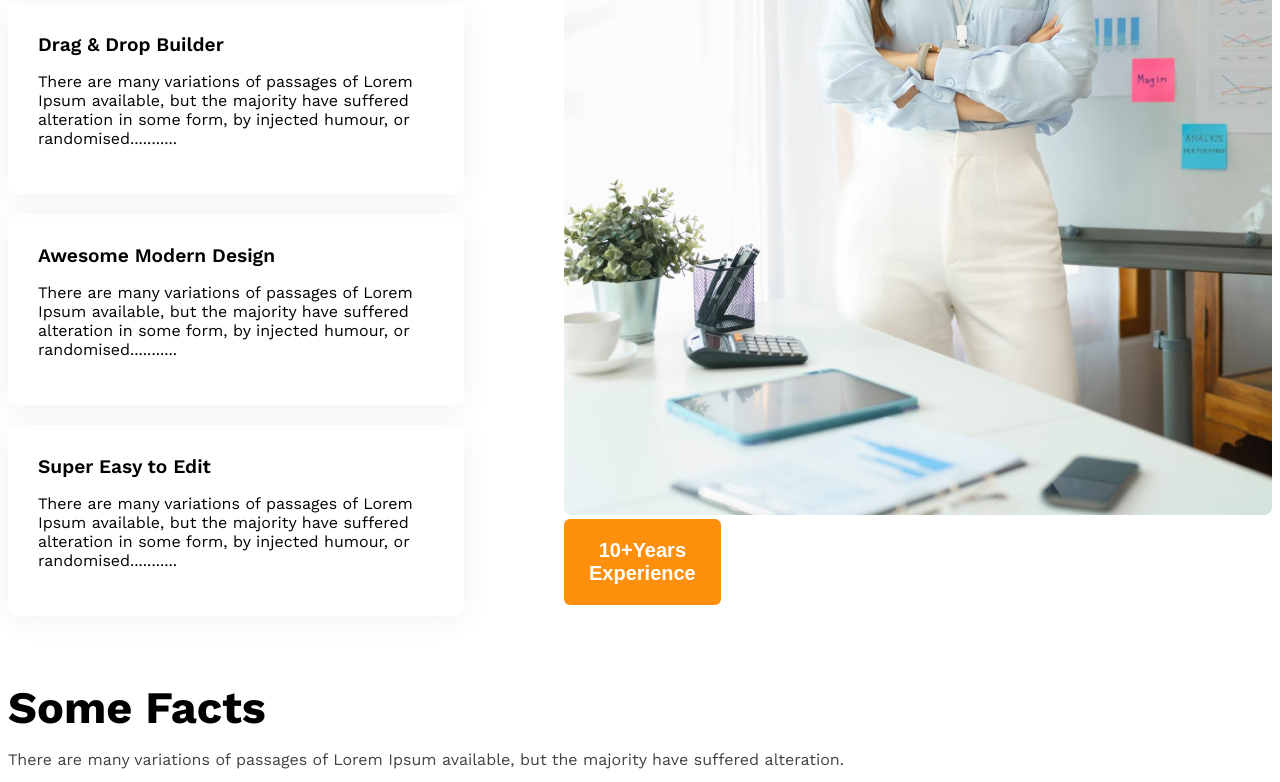
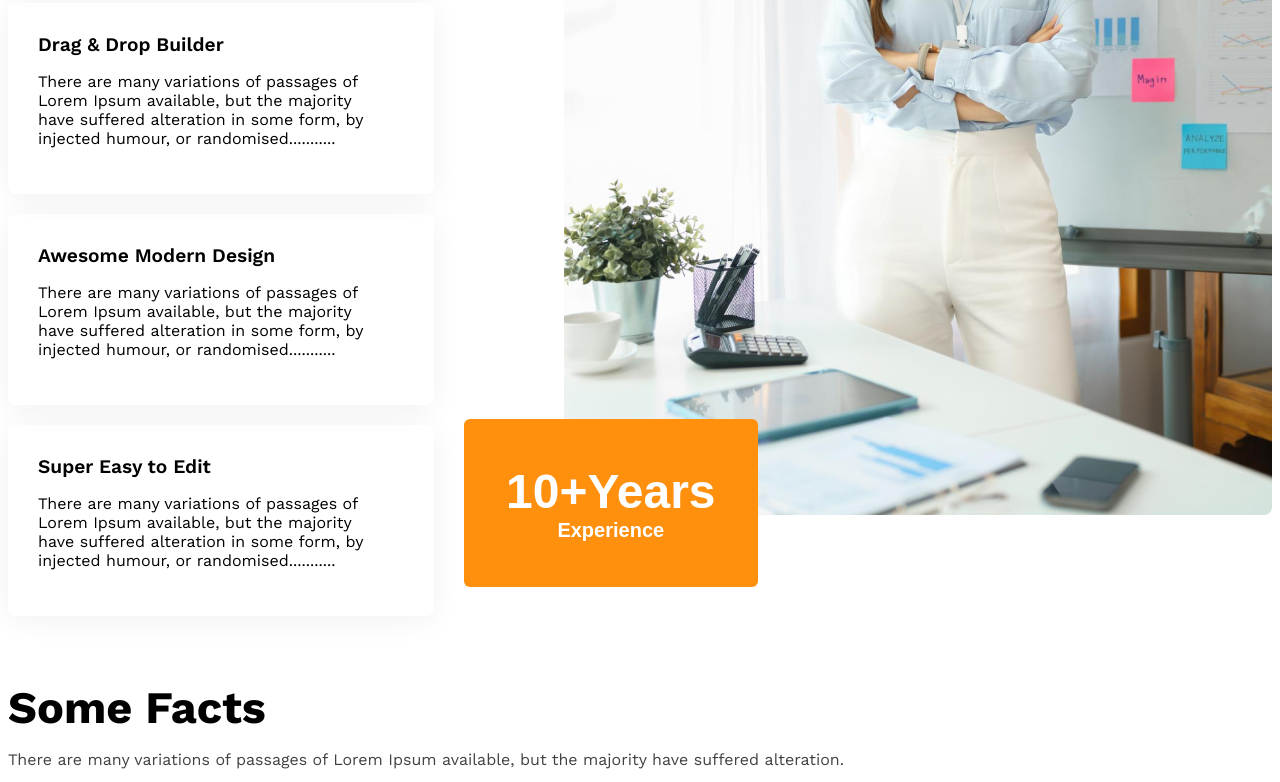
Before and after one commit to sojibsd123/g3-architects-resources, a plain HTML site: page index.html in a window 1280 px wide. Shown: the part 2494-3276 px from the top of the page. Drawn offline with nearby package versions, Linux system fonts and the light colour scheme.

Commit message:
added an experiange badge and feture section

```diff
--- a/index.html
+++ b/index.html
@@ -65,7 +65,7 @@
           <div>
             <img src="images/architect.png" alt="">
             <button id="experience-badge" class="btn-primary">
-              <span class="">10+Years</span>
+              <span id="experience-year">10+Years</span>
               <br>
               <span>Experience</span>
             </button>
--- a/style/architects.css
+++ b/style/architects.css
@@ -153,7 +153,7 @@
 /* fetures releted style */
 .fetures{
   margin-top: 60px;
-  gap: 100px;
+  gap: 130px;
 }
 
 #fetures-section-title{
@@ -171,6 +171,15 @@
   font-weight: 600;
   margin-top: 0px;
   margin-bottom: 0px;
+}
+#experience-badge{
+  padding: 45px 42px;
+  margin-top: -100px;
+  margin-left: -100px;
+}
+#experience-year{
+  font-size: 3rem;
+  font-weight: bold;
 }
 
 
```
